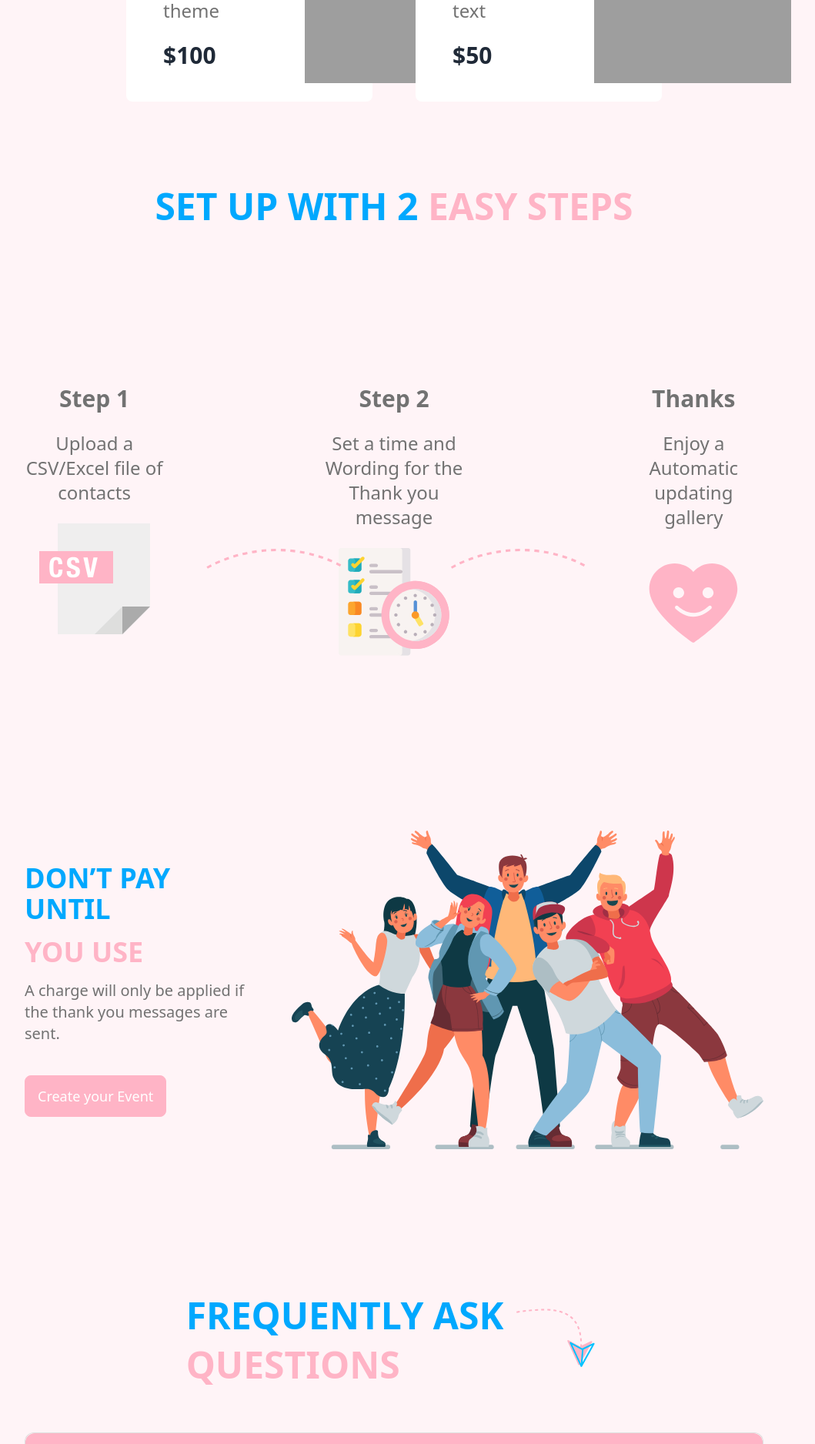
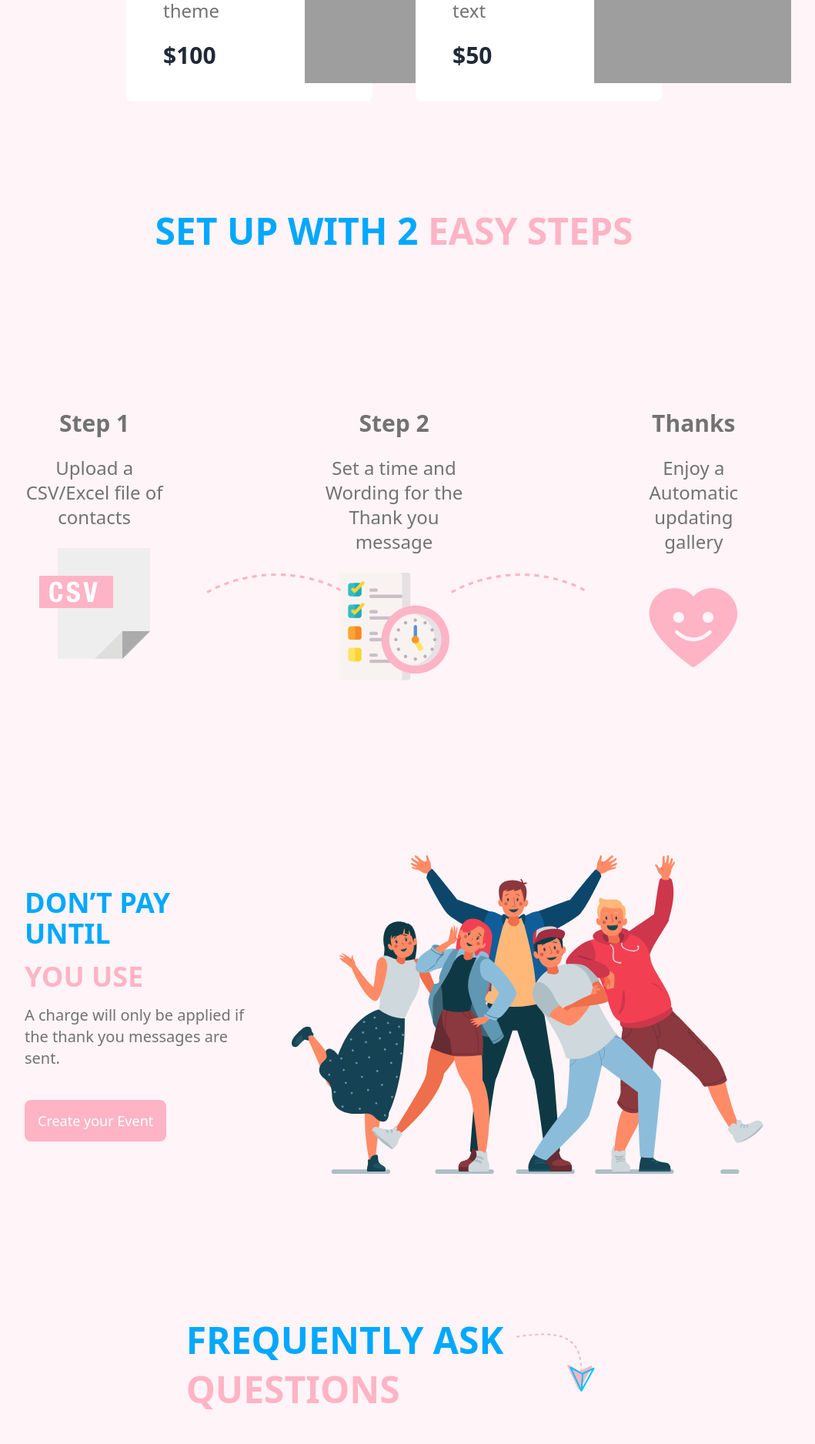
Before and after one commit to sarahboutej/picksight, a Django app: page /products/ in a window 1280 px wide. Shown: the part 1946-3822 px from the top of the page at 77% size, without its empty margins (128-1187 px from the left). Run offline with Django 3.2, Linux system fonts and the light colour scheme; grey boxes are pictures that could not be loaded.

Commit message:
Fix feedback milestone one

```diff
--- a/picksight_app/static/js/nav_scroll.js
+++ b/picksight_app/static/js/nav_scroll.js
@@ -28,4 +28,5 @@ function closeModal(modalBtnName) {
 function getElement(elemnt) {
   document.getElementById('selectedImg').src = elemnt.querySelector('.child2').src;
   document.getElementById('selectedCode').textContent = elemnt.querySelector('.child1').innerText;
+  document.getElementById('dropdown-search-phone').classList.add('hidden');
 };
--- a/picksight_app/templates/products.html
+++ b/picksight_app/templates/products.html
@@ -163,7 +163,7 @@
   <section class="flex items-center justify-center lg:mb-32 mb-10">
     <div class="container w-9/12">
       <div class=" md:space-y-16 space-y-10">
-        <h3 class="text-3xl md:text-5xl font-bold text-center lg:pb-36 pb-12 uppercase">
+        <h3 class="text-3xl lg:text-5xl font-bold text-center lg:pb-36 pb-12 lg:pt-8 pt-16 uppercase">
           <span class="text-[#00A8FE]">{% translate 'Set up with 2'%}</span>
           <span class="text-[#FFB4C6]"> {% translate 'easy Steps'%}</span>
         </h3>
```
